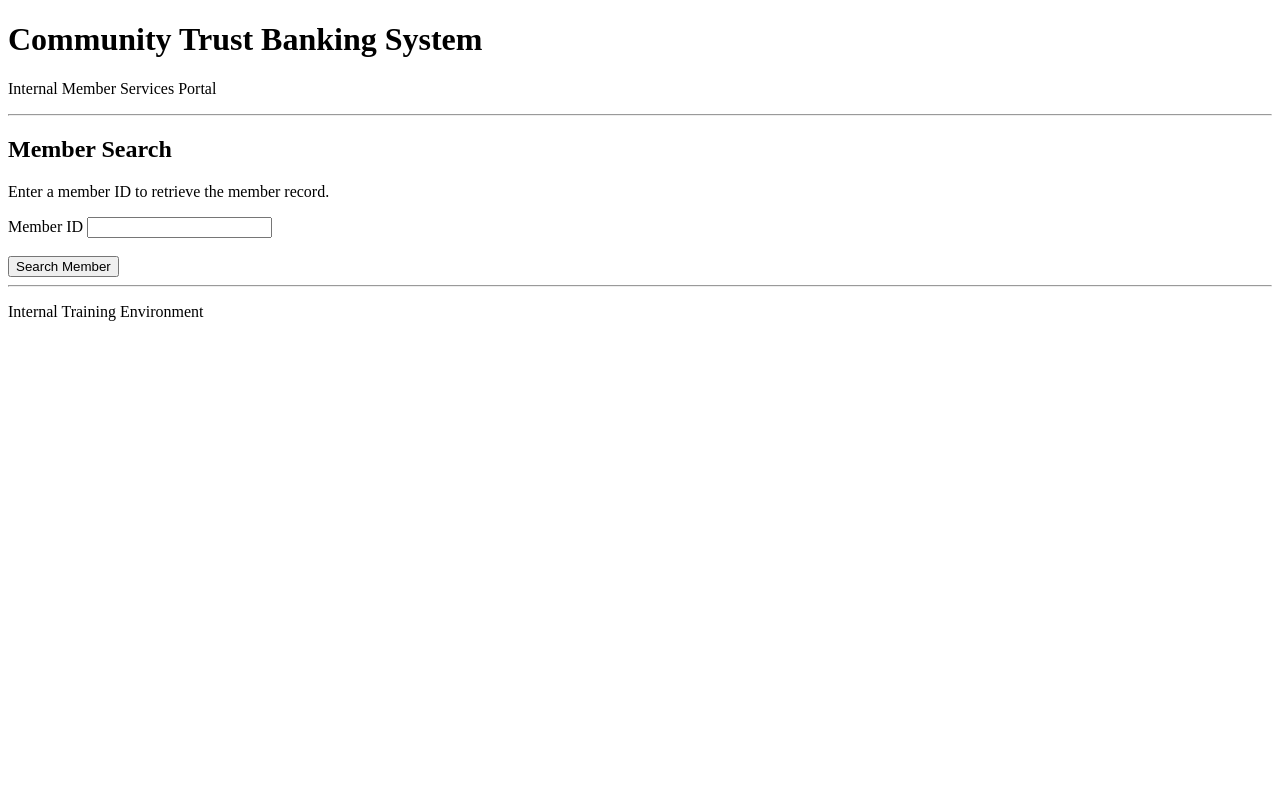
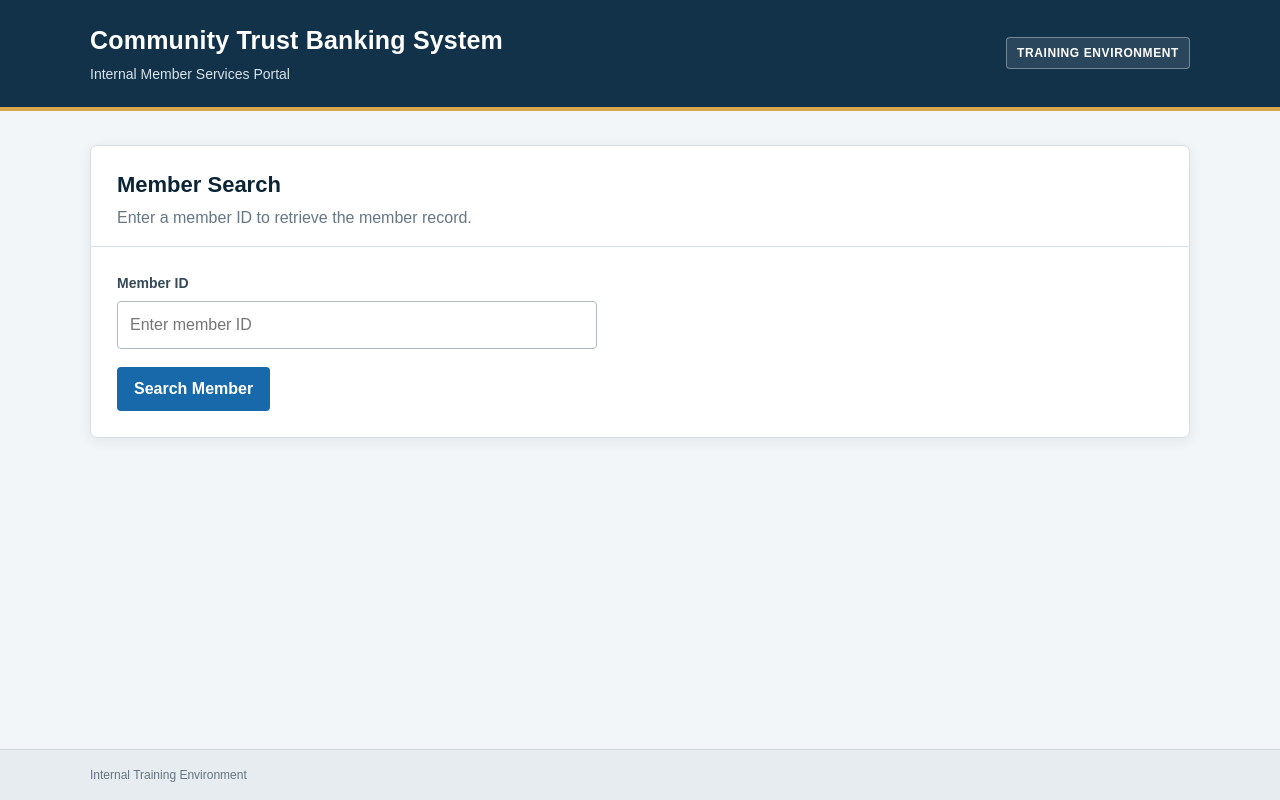
Before and after one commit to Geethesh18/Computer-Use-Automation, a FastAPI app: page / in a window 1280 px wide. Run offline with FastAPI, Linux system fonts and the light colour scheme.

Commit message:
style: polish mock banking portal

```diff
--- a/src/mock_bank/app.py
+++ b/src/mock_bank/app.py
@@ -3,6 +3,7 @@ from pathlib import Path
 from fastapi import FastAPI, Form, Request
 from fastapi.responses import HTMLResponse, RedirectResponse
 from fastapi.templating import Jinja2Templates
+from fastapi.staticfiles import StaticFiles
 
 from src.mock_bank.data import MEMBERS
 
@@ -21,6 +22,14 @@ app = FastAPI(
     title="Mock Legacy Banking Application",
     description="Local banking application for computer-use automation testing",
     version="1.0.0",
+)
+
+app.mount(
+    "/static",
+    StaticFiles(
+        directory=str(BASE_DIR / "static")
+    ),
+    name="static",
 )
 
 
--- /dev/null
+++ b/src/mock_bank/static/styles.css
@@ -0,0 +1,347 @@
+* {
+    box-sizing: border-box;
+}
+
+:root {
+    --navy: #12324a;
+    --navy-dark: #0b2436;
+    --blue: #1769aa;
+    --blue-hover: #0f568e;
+    --background: #f3f6f8;
+    --surface: #ffffff;
+    --border: #d6dee5;
+    --text: #24323d;
+    --muted: #667783;
+    --success-bg: #e8f5ec;
+    --success-text: #216e39;
+    --warning-bg: #fff4d8;
+    --warning-text: #805b00;
+    --danger-bg: #fdecec;
+    --danger-text: #9c2b2b;
+    --shadow: 0 3px 14px rgba(20, 42, 58, 0.08);
+}
+
+body {
+    margin: 0;
+    min-height: 100vh;
+    display: flex;
+    flex-direction: column;
+    font-family: Arial, Helvetica, sans-serif;
+    background: var(--background);
+    color: var(--text);
+    line-height: 1.5;
+}
+
+.site-header {
+    background: var(--navy);
+    color: white;
+    border-bottom: 4px solid #d6a84b;
+}
+
+.header-inner {
+    width: min(1100px, calc(100% - 40px));
+    margin: 0 auto;
+    padding: 22px 0;
+}
+
+.brand-row {
+    display: flex;
+    justify-content: space-between;
+    align-items: center;
+    gap: 20px;
+}
+
+.brand-title {
+    margin: 0;
+    font-size: 25px;
+    font-weight: 700;
+    letter-spacing: 0.2px;
+}
+
+.brand-subtitle {
+    margin: 4px 0 0;
+    color: #d9e4eb;
+    font-size: 14px;
+}
+
+.environment-badge {
+    flex-shrink: 0;
+    padding: 6px 10px;
+    border: 1px solid rgba(255, 255, 255, 0.35);
+    border-radius: 4px;
+    background: rgba(255, 255, 255, 0.1);
+    font-size: 12px;
+    font-weight: 700;
+    text-transform: uppercase;
+    letter-spacing: 0.6px;
+}
+
+.page-shell {
+    width: min(1100px, calc(100% - 40px));
+    margin: 34px auto;
+    flex: 1;
+}
+
+.content-card {
+    background: var(--surface);
+    border: 1px solid var(--border);
+    border-radius: 7px;
+    box-shadow: var(--shadow);
+    overflow: hidden;
+}
+
+.card-header {
+    padding: 22px 26px 16px;
+    border-bottom: 1px solid var(--border);
+}
+
+.card-header h2 {
+    margin: 0 0 5px;
+    color: var(--navy-dark);
+    font-size: 22px;
+}
+
+.card-header p {
+    margin: 0;
+    color: var(--muted);
+}
+
+.card-body {
+    padding: 26px;
+}
+
+.form-group {
+    max-width: 480px;
+}
+
+label {
+    display: block;
+    margin-bottom: 7px;
+    font-size: 14px;
+    font-weight: 700;
+    color: #354957;
+}
+
+input[type="text"] {
+    width: 100%;
+    padding: 11px 12px;
+    border: 1px solid #aebbc5;
+    border-radius: 4px;
+    background: white;
+    color: var(--text);
+    font: inherit;
+}
+
+input[type="text"]:focus {
+    outline: 3px solid rgba(23, 105, 170, 0.16);
+    border-color: var(--blue);
+}
+
+.button {
+    display: inline-block;
+    margin-top: 18px;
+    padding: 10px 17px;
+    border: 0;
+    border-radius: 4px;
+    background: var(--blue);
+    color: white;
+    font: inherit;
+    font-weight: 700;
+    cursor: pointer;
+    text-decoration: none;
+}
+
+.button:hover {
+    background: var(--blue-hover);
+}
+
+.button-secondary {
+    background: #edf2f5;
+    color: var(--navy);
+    border: 1px solid #c7d2da;
+}
+
+.button-secondary:hover {
+    background: #e0e8ed;
+}
+
+.data-table {
+    width: 100%;
+    border-collapse: collapse;
+    margin: 4px 0;
+}
+
+.data-table th,
+.data-table td {
+    padding: 13px 15px;
+    border: 1px solid var(--border);
+    text-align: left;
+    vertical-align: middle;
+}
+
+.data-table th {
+    width: 220px;
+    background: #edf2f5;
+    color: #344b5a;
+    font-size: 14px;
+}
+
+.data-table thead th {
+    width: auto;
+    background: var(--navy);
+    color: white;
+}
+
+.data-table tbody tr:nth-child(even) {
+    background: #fafcfd;
+}
+
+.data-table tbody tr:hover {
+    background: #f0f6fa;
+}
+
+.action-link {
+    color: var(--blue);
+    font-weight: 700;
+    text-decoration: none;
+}
+
+.action-link:hover {
+    text-decoration: underline;
+}
+
+.summary-grid {
+    display: flex;
+    flex-wrap: wrap;
+    gap: 28px;
+    margin-bottom: 22px;
+    padding: 15px 17px;
+    background: #f7f9fa;
+    border: 1px solid var(--border);
+    border-radius: 5px;
+}
+
+.summary-item {
+    margin: 0;
+}
+
+.summary-label {
+    display: block;
+    margin-bottom: 2px;
+    color: var(--muted);
+    font-size: 12px;
+    font-weight: 700;
+    text-transform: uppercase;
+    letter-spacing: 0.4px;
+}
+
+.summary-value {
+    color: var(--navy-dark);
+    font-weight: 700;
+}
+
+.status-active {
+    display: inline-block;
+    padding: 4px 9px;
+    border-radius: 12px;
+    background: var(--success-bg);
+    color: var(--success-text);
+    font-size: 13px;
+    font-weight: 700;
+}
+
+.status-restricted {
+    display: inline-block;
+    padding: 4px 9px;
+    border-radius: 12px;
+    background: var(--danger-bg);
+    color: var(--danger-text);
+    font-size: 13px;
+    font-weight: 700;
+}
+
+.balance-value {
+    font-size: 20px;
+    font-weight: 700;
+    color: var(--navy-dark);
+}
+
+.alert {
+    padding: 16px 18px;
+    margin-bottom: 22px;
+    border-radius: 5px;
+    border-left: 5px solid;
+}
+
+.alert-warning {
+    background: var(--warning-bg);
+    color: var(--warning-text);
+    border-left-color: #d49a13;
+}
+
+.alert-danger {
+    background: var(--danger-bg);
+    color: var(--danger-text);
+    border-left-color: #c84343;
+}
+
+.alert p {
+    margin: 4px 0;
+}
+
+.actions {
+    display: flex;
+    flex-wrap: wrap;
+    gap: 10px;
+    margin-top: 24px;
+}
+
+.site-footer {
+    margin-top: auto;
+    background: #e6ecef;
+    border-top: 1px solid #ccd6dc;
+}
+
+.footer-inner {
+    width: min(1100px, calc(100% - 40px));
+    margin: 0 auto;
+    padding: 16px 0;
+    color: #64747f;
+    font-size: 12px;
+}
+
+.footer-inner p {
+    margin: 0;
+}
+
+@media (max-width: 650px) {
+    .brand-row {
+        align-items: flex-start;
+        flex-direction: column;
+    }
+
+    .page-shell,
+    .header-inner,
+    .footer-inner {
+        width: min(100% - 24px, 1100px);
+    }
+
+    .page-shell {
+        margin-top: 20px;
+    }
+
+    .card-header,
+    .card-body {
+        padding: 18px;
+    }
+
+    .data-table th,
+    .data-table td {
+        padding: 10px;
+    }
+
+    .summary-grid {
+        flex-direction: column;
+        gap: 12px;
+    }
+}
--- a/src/mock_bank/templates/base.html
+++ b/src/mock_bank/templates/base.html
@@ -4,25 +4,50 @@
 <head>
     <meta charset="UTF-8">
     <meta name="viewport" content="width=device-width, initial-scale=1.0">
-    <title>{% block title %}Mock Banking System{% endblock %}</title>
+
+    <title>
+        {% block title %}Mock Banking System{% endblock %}
+    </title>
+
+    <link
+        rel="stylesheet"
+        href="/static/styles.css"
+    >
 </head>
 
 <body>
 
-    <header>
-        <h1>Community Trust Banking System</h1>
-        <p>Internal Member Services Portal</p>
-        <hr>
+    <header class="site-header">
+        <div class="header-inner">
+            <div class="brand-row">
+
+                <div>
+                    <h1 class="brand-title">
+                        Community Trust Banking System
+                    </h1>
+
+                    <p class="brand-subtitle">
+                        Internal Member Services Portal
+                    </p>
+                </div>
+
+                <span class="environment-badge">
+                    Training Environment
+                </span>
+
+            </div>
+        </div>
     </header>
 
-    <main>
+    <main class="page-shell">
         {% block content %}
         {% endblock %}
     </main>
 
-    <footer>
-        <hr>
-        <p>Internal Training Environment</p>
+    <footer class="site-footer">
+        <div class="footer-inner">
+            <p>Internal Training Environment</p>
+        </div>
     </footer>
 
 </body>
--- a/src/mock_bank/templates/search.html
+++ b/src/mock_bank/templates/search.html
@@ -6,14 +6,22 @@ Member Search
 
 {% block content %}
 
+<section class="content-card">
+
+    <div class="card-header">
         <h2>Member Search</h2>
+        <p>Enter a member ID to retrieve the member record.</p>
+    </div>
 
-<p>Enter a member ID to retrieve the member record.</p>
+    <div class="card-body">
 
         <form method="post" action="/members/search">
 
-    <div>
-        <label for="member_id">Member ID</label>
+            <div class="form-group">
+
+                <label for="member_id">
+                    Member ID
+                </label>
 
                 <input
                     type="text"
@@ -21,15 +29,22 @@ Member Search
                     name="member_id"
                     required
                     autocomplete="off"
+                    placeholder="Enter member ID"
                 >
+
             </div>
 
-    <br>
-
-    <button type="submit">
+            <button
+                type="submit"
+                class="button"
+            >
                 Search Member
             </button>
 
         </form>
 
+    </div>
+
+</section>
+
 {% endblock %}
```
Also changed, not shown: src/mock_bank/templates/accounts.html (+64 -11 lines), src/mock_bank/templates/member_details.html (+34 -8 lines). Lines whose indentation alone changed are shown as unchanged.
